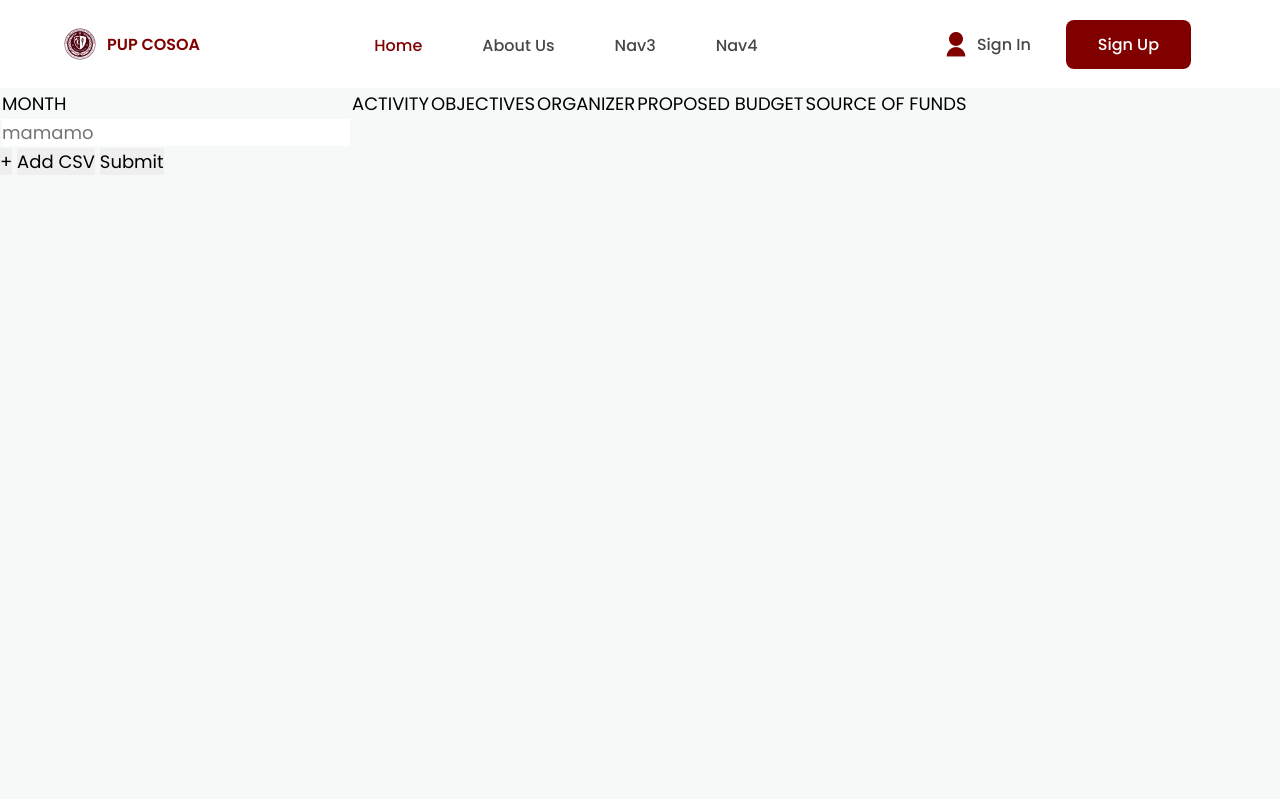
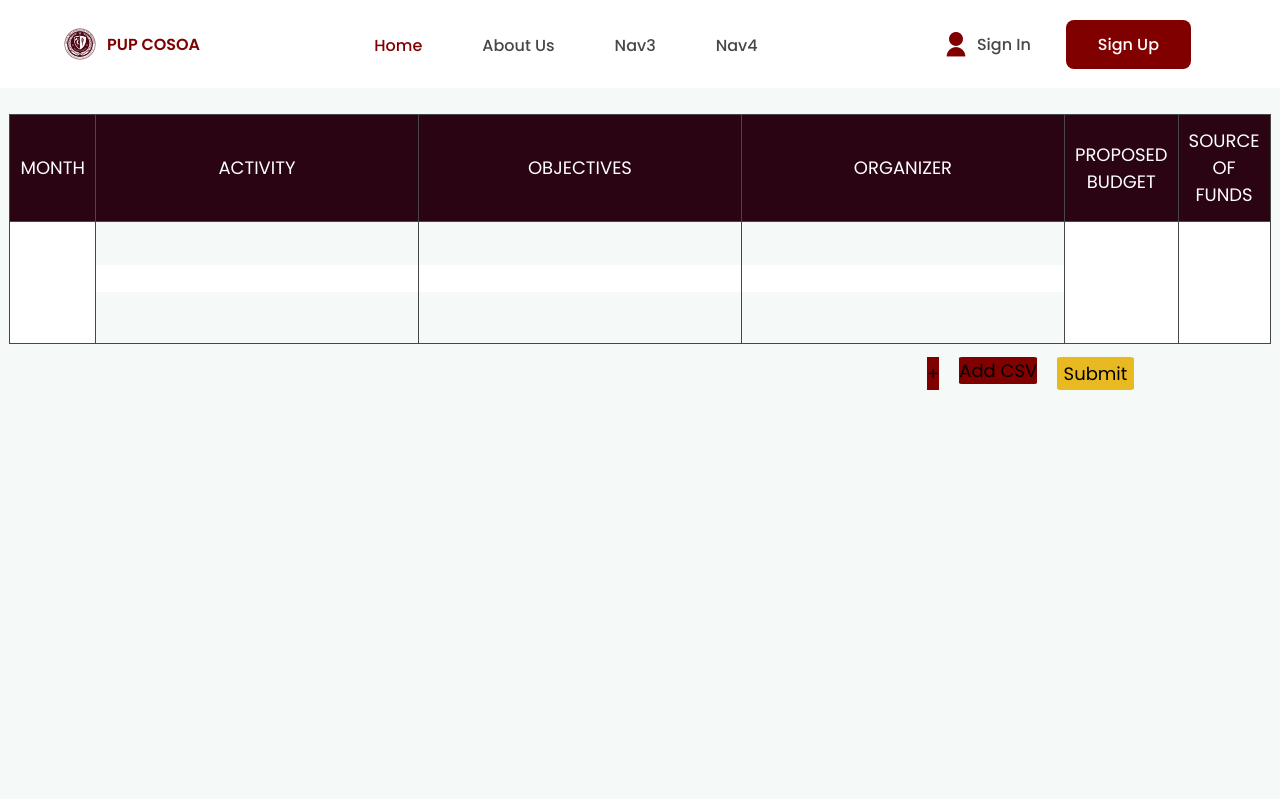
Before and after one commit to jewelldmnt/COSOA-Forms, a Flask app: page / in a window 1280 px wide. Shown: the top 799 px of the page. Run offline with Flask 3, Linux system fonts and the light colour scheme; some libraries are stand-ins or nearby versions.

Commit message:
modified app.py, gpoa.html, style.css, layout.html. Added gpoa.js
app.py:
- added 3 routes

gpoa.html:
- created a html template for gpoa

style.css:
- added css class for gpoa tags

layout.html:
- uses jinja and is the base layout

gpoa.js:
- table handling
- button handling

```diff
--- a/app.py
+++ b/app.py
@@ -8,7 +8,26 @@ def index():
 
 @app.route("/sign")
 def sign():
-    return render_template('gpoa.html')
+    return render_template('signinup.html')
+
+@app.route("/validate_csv", methods=['POST'])
+def validate_csv():
+    if 'csvfile' not in request.files:
+        return 'No file part', 400
+    file = request.files['csvfile']
+    if file.filename == '':
+        return 'No selected file', 400
+    if file and file.filename.endswith('.csv'):
+        # Process the CSV file here
+        content = file.read().decode('utf-8')
+        print(content)  # Print the CSV content to the console or process it as needed
+        return 'File successfully uploaded and processed', 200
+    else:
+        return 'Invalid file type', 400
+
+@app.route("/submit", methods=['POST'])
+def submit():
+    return "submitted"
 
 if __name__ == '__main__':
     app.run(debug=True)
--- a/static/css/stylesheet.css
+++ b/static/css/stylesheet.css
@@ -236,7 +236,7 @@ header {
   color: var(--text-color-nb);
   font-size: var(--p2-font-size);
   font-weight: var(--font-medium);
-  tansition: all 0.5s ease;
+  transition: all 0.5s ease;
 }
 
 
@@ -394,36 +394,100 @@ header {
 }
 
 /*=============== GPOA ===============*/
+.background-mg {
+  height: calc(100vh - 88px);
+  position: relative;
+}
 .wrapper-gpoa{
-
+  /*content setting*/
+  padding-top: 2%;
+  display: flex;
+  flex-direction: column;
+  justify-content: center;
+  align-items: center;
+  overflow: hidden;
+  min-height: 30%;
 }
 
 .table-gpoa {
-
+  border-collapse: collapse;
+  width: 73%;
+  text-align: center;
 }
 
-.table-header-gpoa{
-
+.table-gpoa td{
+  border: 1px solid var(--text-color-nb);
 }
 
 .table-header-gpoa td {
-
+  padding-top: 1%;
+  padding-bottom: 1%;
+  padding-left: 10px;
+  padding-right: 10px;
+  background-color: var(--maroon);
+  color: var(--white);
+  font-size: var(--p1-font-size);
 }
 
-.gpoa-buttons {
-
+.table-inputs td input{
+  font-size: var(--p2-font-size);
 }
 
+.gpoa-inputs{
+  padding-top: 48px;
+  padding-bottom: 48px;
+  width: 100%;
+  height: 100%;
+  text-align: center;
+}
+
+.gpoa-inputs-objectives{
+  text-align: center;
+  color: var(--maroon);
+  resize: none;
+  overflow: auto;
+  white-space: pre-wrap;
+  word-wrap: break-word;
+}
+
+.gpoa-inputs-objectives::-webkit-scrollbar{
+  width: 0px;
+}
+
+.input-none-csv {
+  display: none;
+}
+
+
+.gpoa-buttons {
+  display: flex;
+  position: relative;
+  left: 30%;
+  padding: 1%;
+  gap: 20px;
+}
+
+.csvfile {
+  width: 100px;
+}
+
+
 .add-1 {
-
+  background-color: var(--red);
 }
 
 .add-csv {
-
+  background-color: var(--red);
+  border-radius: 5%;
 }
 
 .submit-gpoa {
-
+  background-color: var(--yellow);
+  padding-left: 10%;
+  padding-right: 10%;
+  padding-bottom: 5%;
+  padding-top: 5%;
+  border-radius: 5%;
 }
 
 /*=============== Sign In Sign Up ===============*/
@@ -562,7 +626,7 @@ header {
 }
 
 .input input {
-  /*settings of the input text an d shape*/
+  /*settings of the input text and shape*/
   width: 100%;
   height: 50px;
   font-size: var(--p2-font-size);
--- /dev/null
+++ b/static/js/gpoa.js
@@ -0,0 +1,82 @@
+document.addEventListener("DOMContentLoaded", adjustTextareaHeights);
+
+function adjustTextareaHeights() {
+    // Get all isntances of 'textarea' tag
+    const textareas = document.querySelectorAll(".gpoa-inputs-objectives");
+
+    // For each textarea add an eventlistener that adds height
+    textareas.forEach(textarea => {
+        textarea.addEventListener("input", () => {
+            textarea.style.height = "auto";
+            let input_height = textarea.scrollHeight;
+            textarea.style.height = `${input_height}px`;
+        });
+    });
+}
+
+function check_all() {
+    let table = document.getElementById("gpoa-table");
+    let rows = table.rows.length;
+
+    // Start the loop from the second row, skipping the header row
+    for (let i = 1; i < rows; i++) {
+        let current_row = table.rows[i];
+        for (let j = 0; j < 6; j++) {
+            let inputOrTextarea = current_row.cells[j].querySelector('input, textarea');
+            if (!inputOrTextarea.value.trim()) {
+                alert("Fill up all fields.");
+                return false;
+            }
+        }
+    }
+    return true;
+}
+
+function add_row() {
+    // Get the table
+    let table = document.getElementById("gpoa-table");
+    let lastRowIndex = table.rows.length - 1;
+    let lastRow = table.rows[lastRowIndex];
+
+    // Loop through each column index
+    if (validate_row(lastRow.cells)) {
+        // If content found in all column proceed to add row else warn
+        let row = table.insertRow(-1);
+
+        for (let i = 0; i < 6; i++) {
+            let cell = row.insertCell(i); // Create a new cell for each column
+
+            // Check if it's the first column or columns 4, 5 (0-based index)
+            if (i == 0 || i >= 4) {
+                let input = document.createElement('input'); // Create a new input element
+                input.setAttribute('class', 'gpoa-inputs');
+                input.setAttribute('maxlength', '16');
+                input.setAttribute('required', 'required');
+                cell.appendChild(input); // Append the input to the cell
+            } else {
+                let textarea = document.createElement('textarea'); // Create a new textarea element
+                textarea.setAttribute('class', 'gpoa-inputs-objectives');
+                textarea.setAttribute('rows', '1');
+                cell.appendChild(textarea); // Append the textarea to the cell
+            }
+        }
+        // Call function that makes the 'textarea' tag dynamic
+        adjustTextareaHeights();
+    }
+    else {
+        alert("Fill up all fields.");
+    }
+}
+
+function validate_row(columns) {
+    // Iterate over each columns in the last row
+    for (let i = 0; i < columns.length; i++) {
+        // Check if the input or textarea in the cell has value
+        let inputOrTextarea = columns[i].querySelector('input, textarea');
+        // If a null value is found return false
+        if (!inputOrTextarea.value.trim()) {
+            return false;
+        }
+    }
+    return true;
+}
--- a/templates/gpoa.html
+++ b/templates/gpoa.html
@@ -2,49 +2,37 @@
 
 {% block body %}
 <!--==================== GPOA ====================-->
-    <main class="main">
-        <section class="home section">
-            <div class="background">
+<script src="../static/js/gpoa.js"></script>
+<div class="background-mg">
     <div class="wrapper-gpoa">
-                    <table class="table-gpoa">
+        <table class="table-gpoa" id="gpoa-table">
             <tr class="table-header-gpoa">
-                            <td>
-                                MONTH
-                            </td>
-                            <td>
-                                ACTIVITY
-                            </td>
-                            <td>
-                                OBJECTIVES
-                            </td>
-                            <td>
-                                ORGANIZER
-                            </td>
-                            <td>
-                                PROPOSED BUDGET
-                            </td>
-                            <td>
-                                SOURCE OF FUNDS
-                            </td>
+                <td>MONTH</td>
+                <td>ACTIVITY</td>
+                <td>OBJECTIVES</td>
+                <td>ORGANIZER</td>
+                <td>PROPOSED BUDGET</td>
+                <td>SOURCE OF FUNDS</td>
             </tr>
-                        <tr>
-                            <td>
-                                <form action="/sign" method="get">
-                                    <input type="text" name="email" placeholder="mamamo">
-                                </form>
-                            </td>
+            <tr class="table-inputs">
+                <td><input class="gpoa-inputs" maxlength="16" required></td>
+                <td><textarea class="gpoa-inputs-objectives" rows="1" required></textarea></td>
+                <td><textarea class="gpoa-inputs-objectives" rows="1" required></textarea></td>
+                <td><textarea class="gpoa-inputs-objectives" rows="1" required></textarea></td>
+                <td><input class="gpoa-inputs" maxlength="16" required></td>
+                <td><input class="gpoa-inputs" maxlength="25" required></td>
             </tr>
         </table>
         <div class="gpoa-buttons">
-                        <form action="/sign" method="get"></form>
-                            <button type="submit" class="add-1">+</button>
-                            <button type="submit" class="add-csv">Add CSV</button>
+            <button class="add-1" onclick="add_row()">+</button>
+            <form action="/validate_csv" method="post">
+                <input type="file" accept="csv" name="csv-file" class="input-none-csv">
+                <button class="add-csv">Add CSV</button>
+            </form>
+            <form id="gpoa-form" action="/submit" method="post" onsubmit="return check_all()">
                 <button type="submit" class="submit-gpoa">Submit</button>
             </form>
         </div>
     </div>
 </div>
-        </section>
-    </main>
-
 {% endblock %}
--- a/templates/layout.html
+++ b/templates/layout.html
@@ -44,8 +44,11 @@
             </div>
         </nav>
     </header>
-
-    {% block body %}{% endblock %}
+    <main class="main">
+        <section class="home section">
+            {% block body %}{% endblock %}
+        </section>
+    </main>
 
     <!--==================== FOOTER ====================-->
     <footer class="footer">
```
Lines whose indentation alone changed are shown as unchanged.
